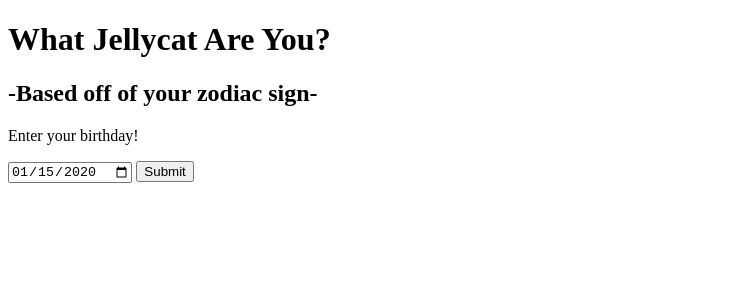
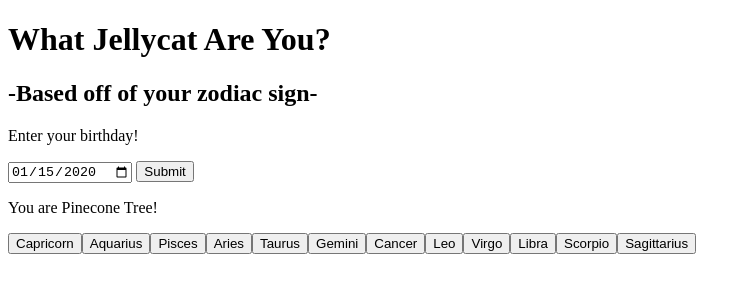
Before and after one commit to eseetoo/uxid233--es3468-, a plain HTML site: page index.html in a window 1280 px wide. Both pictures are taken after typing "2020-01-15" into the empty fields and a click on the button "Submit". Shown: the whole page, without its empty margins (0-751 px from the left). Drawn offline with Linux system fonts and the light colour scheme.

Commit message:
update ughguhguhgtuhrg

```diff
--- a/index.html
+++ b/index.html
@@ -13,15 +13,14 @@
     <main>
         <div>
             <p> Enter your birthday!</p>
-            <input type = "date" id = "date" placeholder = "mm/dd">
+            <label>
+                <input type = "date" id = "date" placeholder = "mm/dd">
+            </label>
             <button id = "submit"  type = "button"> Submit</button>
             <p id = "result"> </p>
             <output img = jellies>  </output>
         </div>
-
-        <div id = "text">
-
-        </div>
+        <div id="text"></div>
 
 
     </main>
--- a/main.js
+++ b/main.js
@@ -1,8 +1,9 @@
+console.log("hi");
 const zodiac_signs =
 
     [{sign: "Capricorn",
     id: "capricorn",
-    jelly: "Pinecone Tree",
+    jelly: "You are Pinecone Tree!",
     start_month: 12,
     start_day: 22,
     end_month: 1,
@@ -14,7 +15,7 @@
 
     {sign: "Aquarius",
     id: "aquarius",
-    jelly: "Ort and Tum Acorns",
+    jelly: "You are Ort and Tum Acorns!",
     start_month: 1,
     start_day: 20,
     end_month: 2,
@@ -26,7 +27,7 @@
 
     {sign: "Pisces",
     id: "pisces",
-    jelly: "Coral",
+    jelly: "You are Coral!",
     start_month: 2,
     start_day: 19,
     end_month: 3,
@@ -38,7 +39,7 @@
 
     {sign: "Aries",
     id: "aries",
-    jelly: "Boiled Egg Geek",
+    jelly: "You are Boiled Egg Geek!",
     start_month: 3,
     start_day: 21,
     end_month: 4,
@@ -50,7 +51,7 @@
 
     {sign: "Taurus",
     id: "taurus",
-    jelly: "Soyella Edamame Bean",
+    jelly: "You are Soyella Edamame Bean!",
     start_month: 4,
     start_day: 20,
     end_month: 5,
@@ -62,7 +63,7 @@
 
     {sign: "Gemini",
     id: "gemini",
-    jelly: "Pebble",
+    jelly: "You are Pebble!",
     start_month: 5,
     start_day: 21,
     end_month: 6,
@@ -74,7 +75,7 @@
 
     {sign: "Cancer",
     id: "cancer",
-    jelly: "Sports Kettlebell",
+    jelly: "You are Sports Kettlebell!",
     start_month: 6,
     start_day: 21,
     end_month: 7,
@@ -86,7 +87,7 @@
 
     {sign: "Leo",
     id: "leo",
-    jelly:"Egglantine Egg on Toast",
+    jelly:"You are Egglantine Egg on Toast!",
     start_month: 7,
     start_day: 23,
     end_month: 8,
@@ -98,7 +99,7 @@
 
     {sign: "Virgo",
     id: "virgo",
-    jelly: "Bagel",
+    jelly: "You are Bagel!",
     start_month: 8,
     start_day: 23,
     end_month: 9,
@@ -110,7 +111,7 @@
 
     {sign: "Libra",
     id: "libra",
-    jelly: "Happy Raindrop",
+    jelly: "You are Happy Raindrop!",
     start_month: 9,
     start_day: 23,
     end_month: 10,
@@ -122,7 +123,7 @@
 
     {sign: "Scorpio",
     id: "scorpio",
-    jelly: "Space Comet",
+    jelly: "You are Space Comet!",
     start_month: 10,
     start_day: 23,
     end_month: 11,
@@ -134,7 +135,7 @@
 
     {sign: "Sagittarius",
     id: "sagittarius",
-    jelly: "Eggetha Egg and Lance Soldier",
+    jelly: "You are Eggetha Egg and Lance Soldier!",
     start_month: 11,
     start_day: 22,
     end_month: 12,
@@ -173,7 +174,7 @@
 function get_sign(month, day) {
     for (const sign of zodiac_signs) {
         if(month === sign.start_month && day >= sign.start_day || month === sign.end_month && day <= sign.end_day){
-            return sign.sign;
+            return sign.jelly;
         }
     }
     return null;
@@ -183,31 +184,72 @@
 const text_ul = document.querySelector('#output_text');
 const button = document.querySelector('#submit');
 const date = document.querySelector('#date');
+const text = document.querySelector('#text');
+
+
+const result = document.querySelector('#result');
+
 
 zodiac_signs.forEach(zodiac => {
     const p = document.createElement('button');
-    p.textContent = zodiac.jelly;
-    const text = document.querySelector('#text');
+
+    p.textContent = zodiac.sign;
+    p.id = zodiac.id;
+
     text.appendChild(p);
 });
 
-if (button) {
-button.addEventListener('click', () => {
-    console.log('submit clicked');
-})
+//value
+//function render() {
+  //  if (date) {
+      //  const value = event.target.value;
+       // const result = document.querySelector('#result');
+       // const month = date_input.getMonth() +1;
+       // const day = date_input.getDate() +1;
+       // result.textContent = get_sign(month,day);
+   // }
+//};
+
+function render() {
+    if (date) {
+        const value = date.value;
+        const month = Number(value[5] + value[6]);
+        const day = Number(value[8] + value[9]);
+
+        result.textContent = get_sign(month, day);
+    }
 };
 
-if (date) {
-    date.addEventListener('change', () => {
-        console.log('date changed');
+if (button) {
+    button.addEventListener('click', () => {
+        render();
     })
 };
 
-function render() {
-    if (date) {
-        date.addEventListener('change', () => {
-            let month =
-        })
+//button.addEventListener('click' , () =>{
+   // if (text) {
+      //  const value = event.target.value;
+        //const month = Number(value[5] + value[6]);
+        //const day = Number(value[8] + value[9]);
+        //result.textContent=get_sign(month,day);
+    //}
+//});
+
+
+
+
+//check for changes
+//if (button) {
+//button.addEventListener('click', () => {
+  //  console.log('submit clicked');
+//})
+//};
+
+//if (date) {
+  //  date.addEventListener('change', () => {
+    //    console.log('date changed');
+    //})
+//};
 
 
 
```
